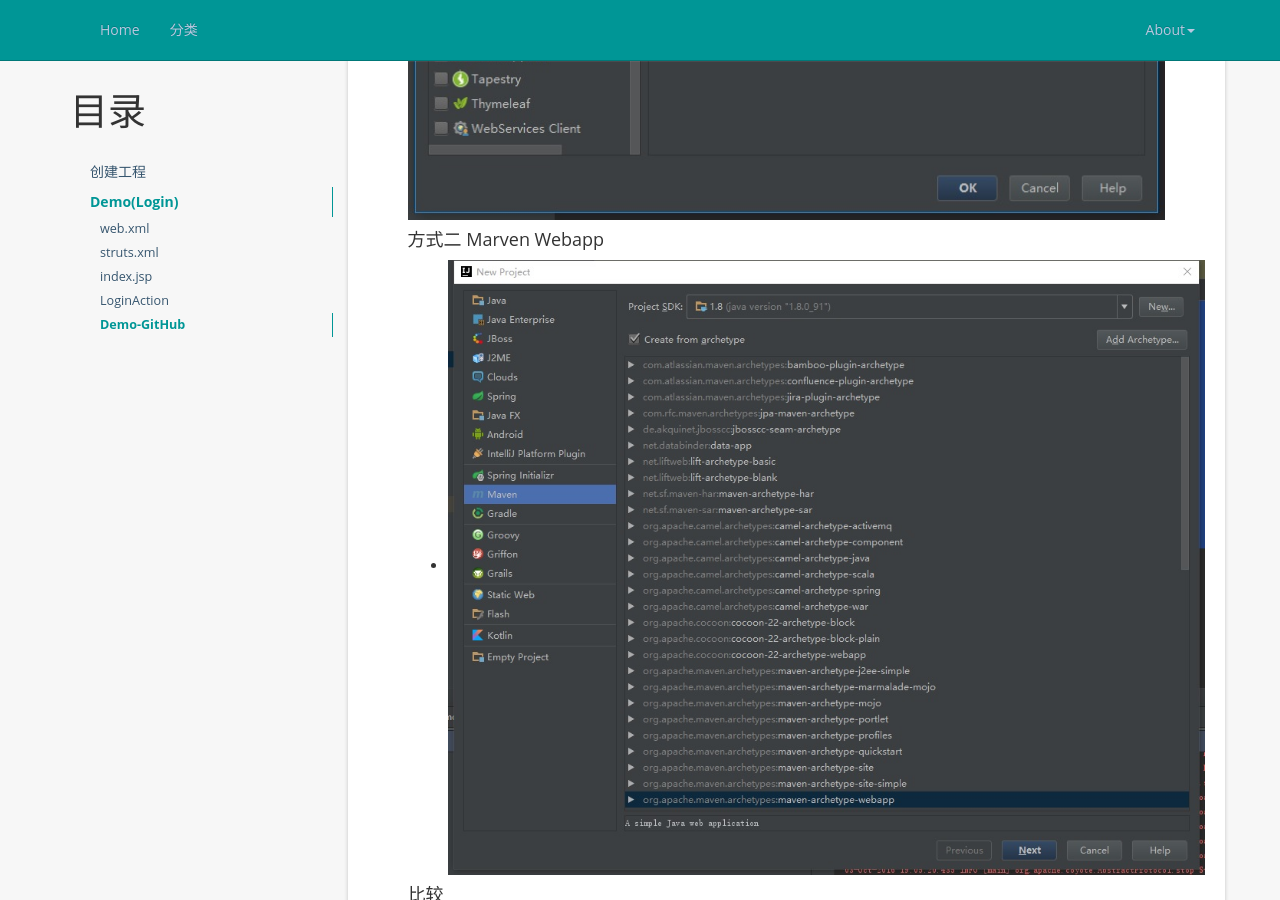
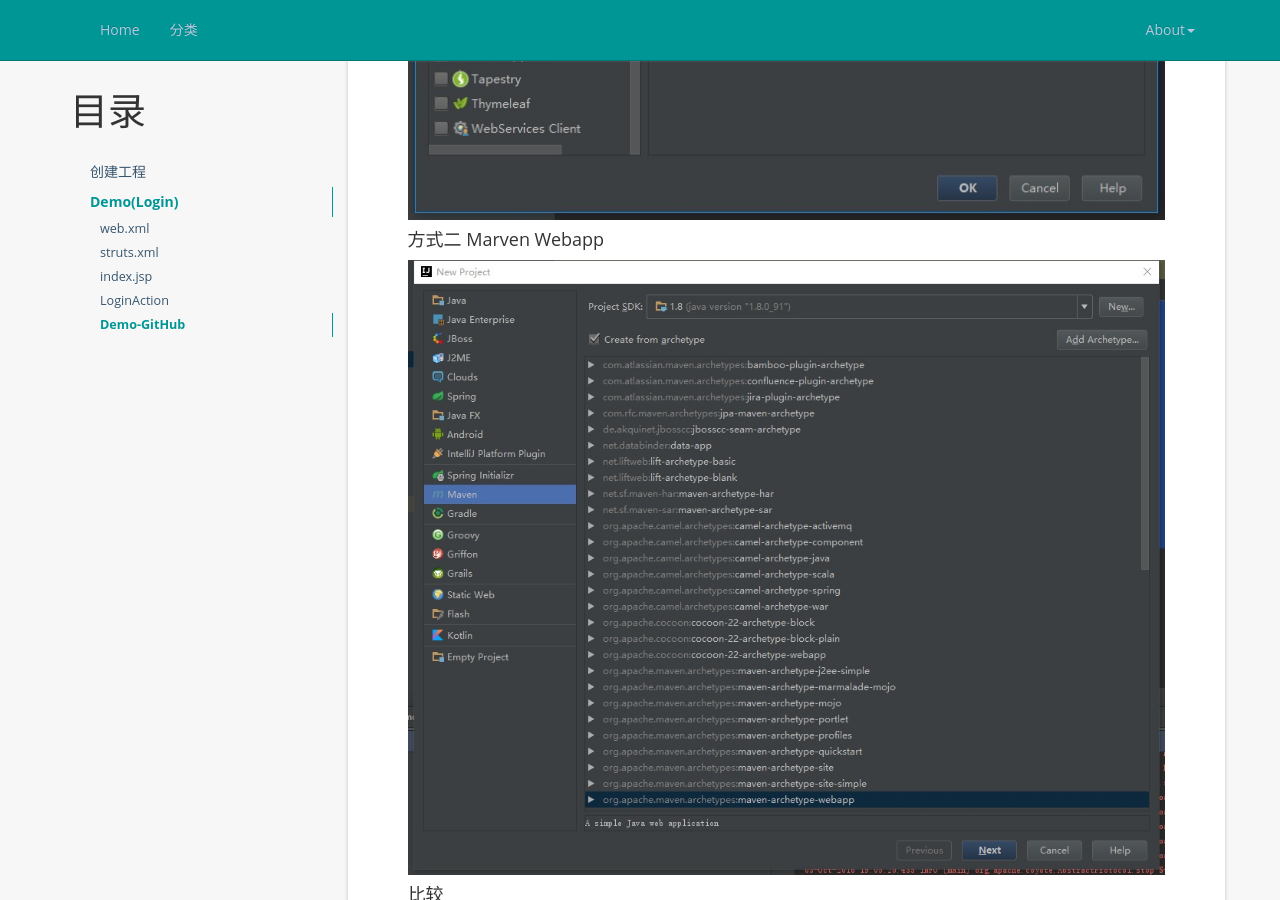
Before and after one commit to Gerry-Yu/Gerry-Yu.github.io, a Jekyll site: the page built from _posts/2016-10-3-strurs2-start.md, in a window 1280 px wide and 900 px high, scrolled down 1628 px. Built offline with Jekyll 4.4.1, drawn with Linux system fonts in a browser that asks for light colours.

Commit message:
20161003

```diff
--- a/_posts/2016-10-3-strurs2-start.md
+++ b/_posts/2016-10-3-strurs2-start.md
@@ -23,7 +23,7 @@ tag: SSH
 
 
 #### 方式二 Marven Webapp
-+ ![图3](/styles/images/20161003-3.jpg)
+![图3](/styles/images/20161003-3.jpg)
 
 #### 比较
 + 目录结构稍有不同，但不影响
```
